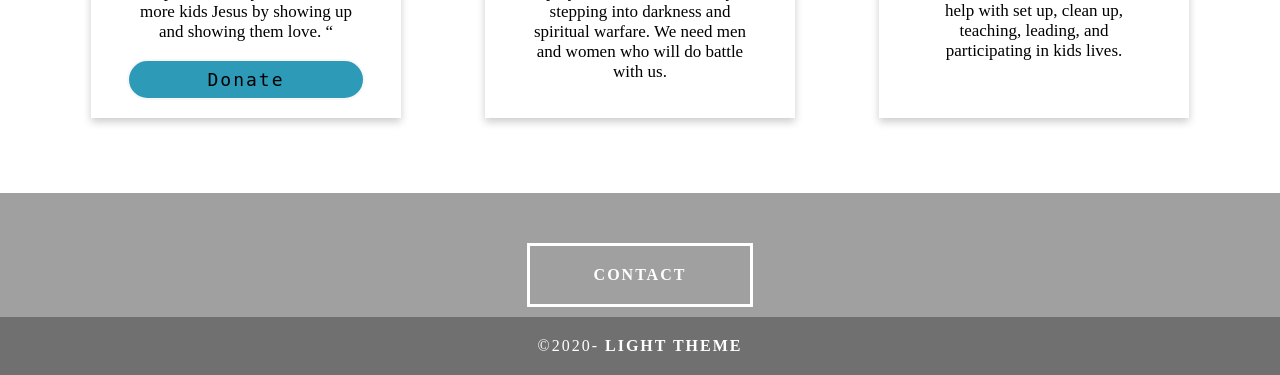
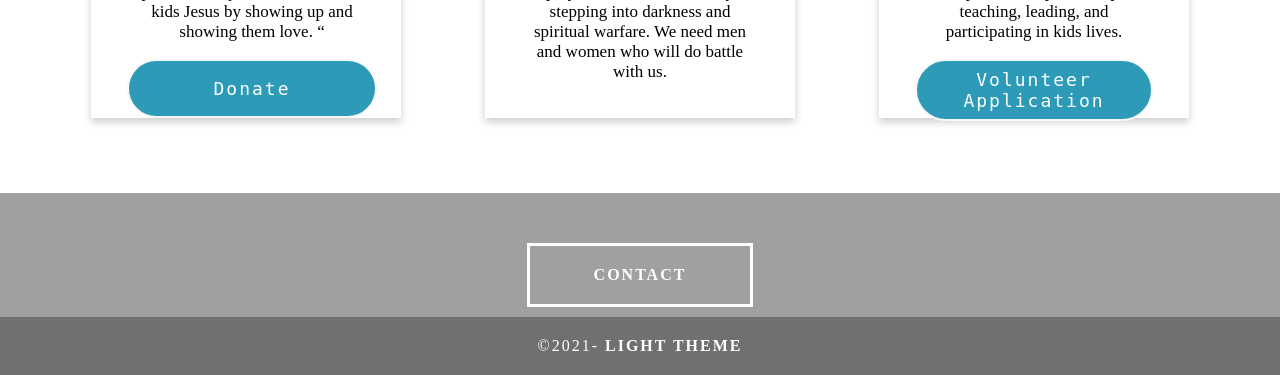
Before and after one commit to laurenarthur/good-neighbor, a Node server app: page / in a window 1280 px wide; the page is wider, and only the part inside the window is pictured. Shown: the part 4097-4472 px from the top of that part. Run offline with Node 20, Linux system fonts and the light colour scheme; some libraries are stand-ins or nearby versions.

Commit message:
update links

```diff
--- a/public/css/styles.css
+++ b/public/css/styles.css
@@ -323,6 +323,8 @@ hr.new1 {
 	padding-right: 12px ;
 	border-radius: 55px;
 	transition-duration: 0.4s;
+	margin-left: auto;
+	margin-right: auto;
   }
 
 .btn2:hover {
@@ -398,13 +400,11 @@ input:focus{border-bottom:2px solid #2D9AB7}
 p:before{content:attr(type);display:block;margin:28px 0 0;font-size:14px;color:#000000}
 
 button{
-	float:right;
 	padding:8px 12px;
-	margin:8px 0 0;
 	font-family:'Montserrat',sans-serif;
 	border:2px solid #2D9AB7;
 	background:0;
-	color:#2D9AB7;
+	color:#fbfeff;
 	cursor:pointer;
 	transition:all .3s}
 
--- a/views/index.ejs
+++ b/views/index.ejs
@@ -92,7 +92,7 @@
                         <option value="1">Hope Springs</option>
                     </select>
                 </div>
-                <div id= "fortmap" class= "fortmap">
+                <div id= "fortmap" class= "fortmap" type="button">
                 <p align="center">
                     <img src="images/schedule.png" width="410" height="430"></img>
                     <iframe src="https://www.google.com/maps/embed?pb=!1m18!1m12!1m3!1d3365.8053211362076!2d-84.97439268385736!3d32.47789850648196!2m3!1f0!2f0!3f0!3m2!1i1024!2i768!4f13.1!3m3!1m2!1s0x888ccd0346f207d5%3A0xe8f49fd2eae368b6!2sThe%20Fort%20Church%20at%20Eastern%20Heights!5e0!3m2!1sen!2sus!4v1620401979987!5m2!1sen!2sus" width="570" height="430"  allowfullscreen="" loading="lazy" style="border-width: 0px;"></iframe>
@@ -126,7 +126,12 @@
                     <h4 class="cardtitle">FINANCIAL PARTNER</h4>
                     <hr class="new1"></hr>
                     <p class="cardinfo">This doesn’t happen for free, but we offer it for free. We would love to partner with you “To show more kids Jesus by showing up and showing them love. “</p>
-                    <div id="btn2" class="btn2" href="#">Donate</div>
+
+
+                    <button title="btn2" class="btn2" onclick=" window.open('https://goodneighbortutoring.z2systems.com/np/clients/goodneighbortutoring/donation.jsp', '_blank'); return false;" style="display:block; width:250px; padding-top: 17px; padding-bottom: 17px;">
+                        Donate
+                    </button>
+
                 </div>
             </div>
             <div class="card">
@@ -147,12 +152,17 @@
                     <h4 class="cardtitle">PARTICIPANTS</h4>
                     <hr class="new1"></hr>
                     <p class="cardinfo">Our goal is to be in a 1-1 ratio of adults to students. We always need help with set up, clean up, teaching, leading, and participating in kids lives. </p>
+
+                    <button title="btn2" class="btn2" onclick=" window.open('https://drive.google.com/file/d/1jhv1tvbaW5OJfLVKl-NFtrbEJdwCCKMC/view?usp=sharing', '_blank'); return false;" >
+                        Volunteer Application
+                    </button>
                 </div>
             </div>
 
         </div>
 
         <section class="footer_banner" id="contact">
+
             <div id="button2" class="button2" href="#">CONTACT</div>
 
             <div class="modal_info">
@@ -162,14 +172,11 @@
                     <p type="Email:"><input placeholder="Let us know how to contact you back.."></input></p>
                     <p type="Message:"><input placeholder="What would you like to tell us.."></input></p>
                     <button>Send Message</button>
-                    <div>
-                        <span class="fa fa-phone"></span>001 1023 567
-                        <span class="fa fa-envelope-o"></span> contact@company.com
-                    </div>
+
                     </form>
             </div>
 
-        <div class="copyright">&copy;2020- <strong>Light Theme</strong></div>
+        <div class="copyright">&copy;2021- <strong>Light Theme</strong></div>
         </div>
 
         <script src="https://ajax.googleapis.com/ajax/libs/jquery/2.1.3/jquery.min.js"></script>
```
